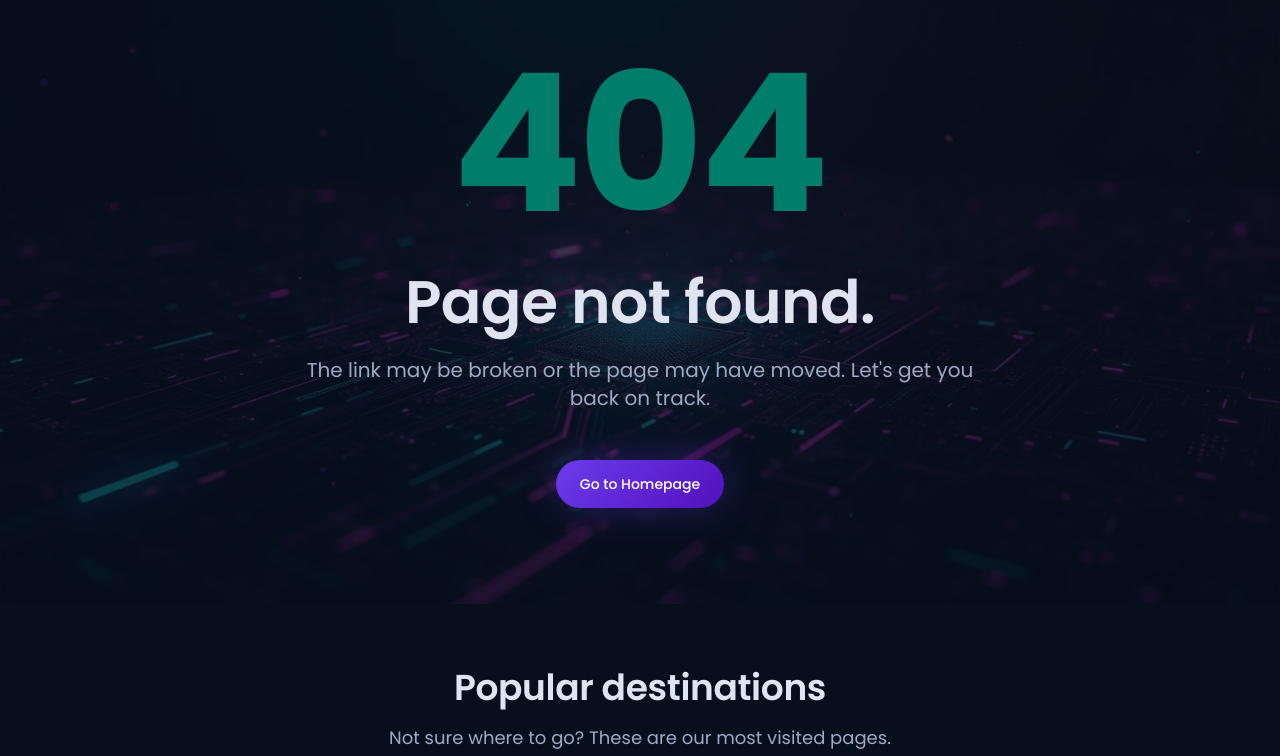
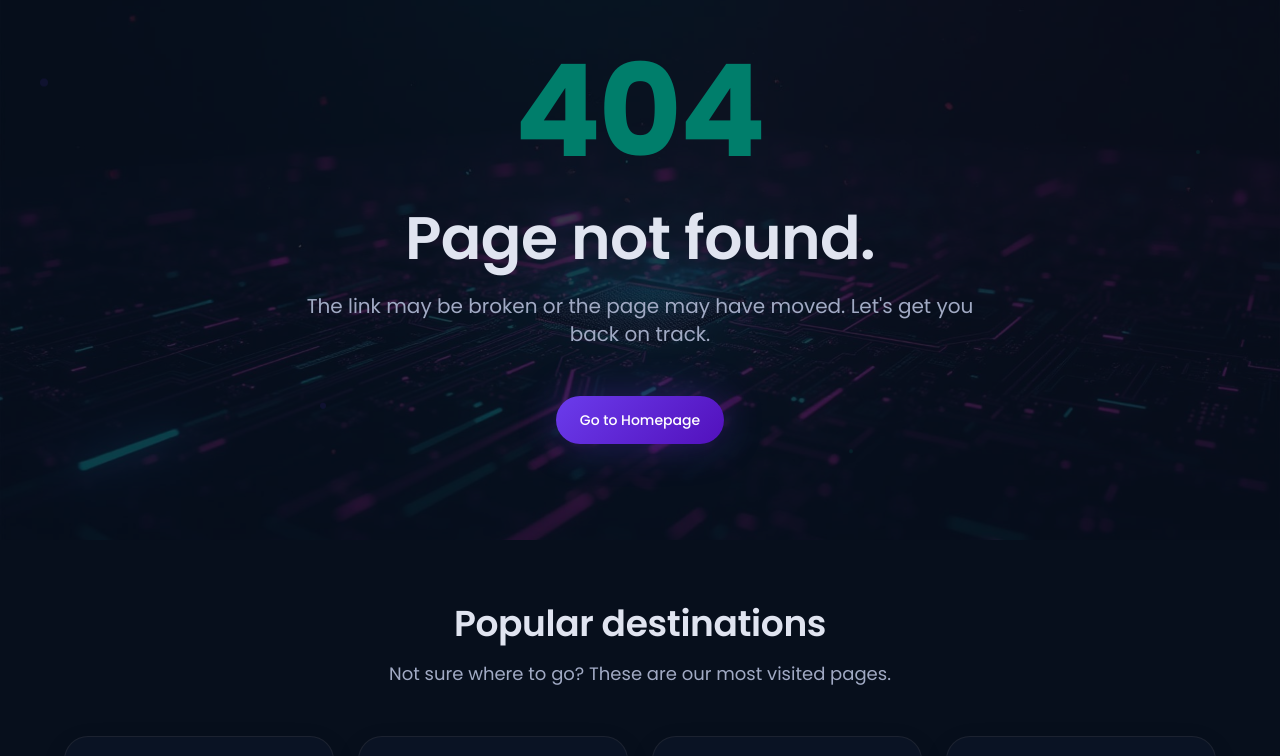
Before and after one commit to TechLeadsUser/error-page-aihi, a React (Vite) app: page /sitemap in a window 1280 px wide. Shown: the top 756 px of the page. Built offline with nearby package versions, Linux system fonts and the light colour scheme.

Commit message:
Visual edit in Lovable
Edited UI in Lovable

```diff
--- a/src/components/404/Hero404.tsx
+++ b/src/components/404/Hero404.tsx
@@ -29,7 +29,7 @@ const Hero404 = () => {
       <div className="relative z-10 max-w-4xl mx-auto text-center">
         {/* 404 Number with glitch effect */}
         <div className="mb-8">
-          <h1 className="text-8xl sm:text-9xl xl:text-[12rem] font-bold text-primary tracking-extra-tight animate-glitch leading-none lg:text-9xl">
+          <h1 className="text-8xl sm:text-9xl font-bold text-primary tracking-extra-tight animate-glitch leading-none lg:text-9xl xl:text-9xl">
             404
           </h1>
         </div>
```
